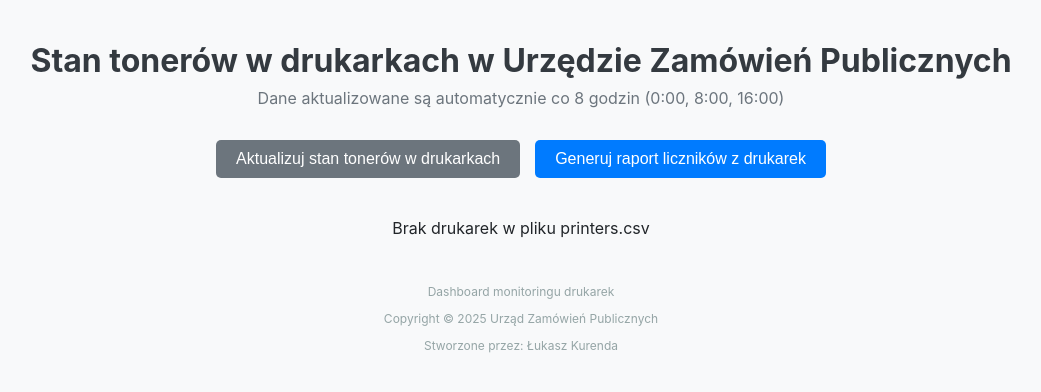
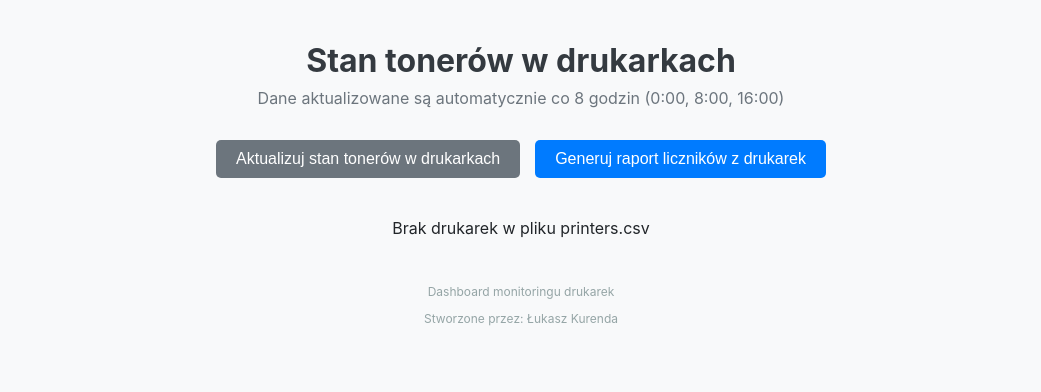
Before and after one commit to lukasz-kurenda/printer-monitor, a Flask app: template templates/index.html in a window 1280 px wide. Shown: the top 392 px of the page, without its empty margins (119-1160 px from the left). Run offline with Flask 3, Linux system fonts and the light colour scheme; the template is opened without the code that fills it, so the values that code supplies are empty.

Commit message:
Update index.html

```diff
--- a/templates/index.html
+++ b/templates/index.html
@@ -3,7 +3,6 @@
 <head>
     <meta charset="UTF-8">
     <meta name="author" content="Łukasz Kurenda">
-    <meta name="copyright" content="Urząd Zamówień Publicznych">
     <meta name="viewport" content="width=device-width, initial-scale=1.0">
     <title>Dashboard Drukarek</title>
     <style>
@@ -147,7 +146,7 @@
 <body>
     <div class="container">
         <div class="header">
-            <h1>Stan tonerów w drukarkach w Urzędzie Zamówień Publicznych</h1>
+            <h1>Stan tonerów w drukarkach</h1>
             <p>Dane aktualizowane są automatycznie co 8 godzin (0:00, 8:00, 16:00)</p>
         </div>
 
@@ -204,8 +203,7 @@
     <div id="notification" class="notification"></div>
 
     <footer class="footer">
-        <p>Dashboard monitoringu drukarek </p>
-        <p>Copyright &copy; 2025 Urząd Zamówień Publicznych</p>
+        <p>Dashboard monitoringu drukarek</p>
         <p>Stworzone przez: Łukasz Kurenda</p>
     </footer>
 
```
